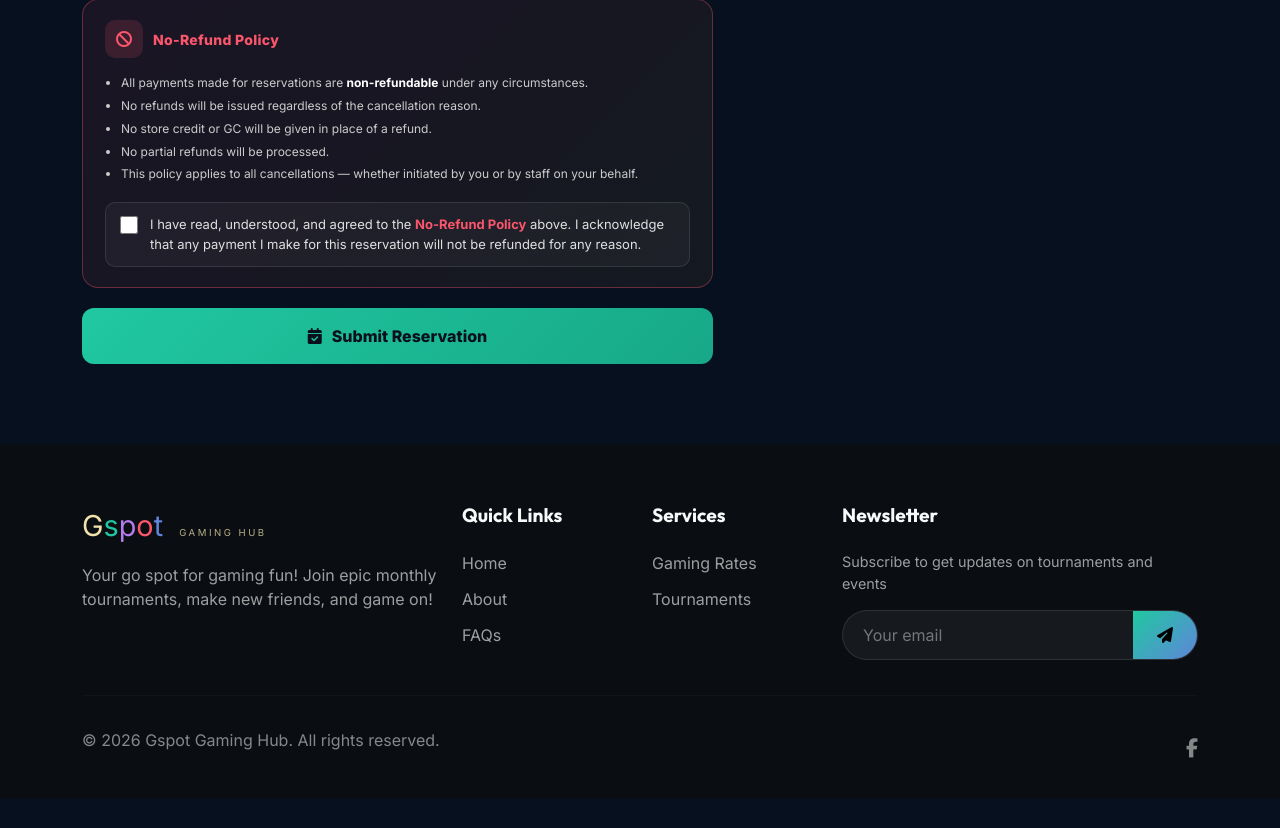
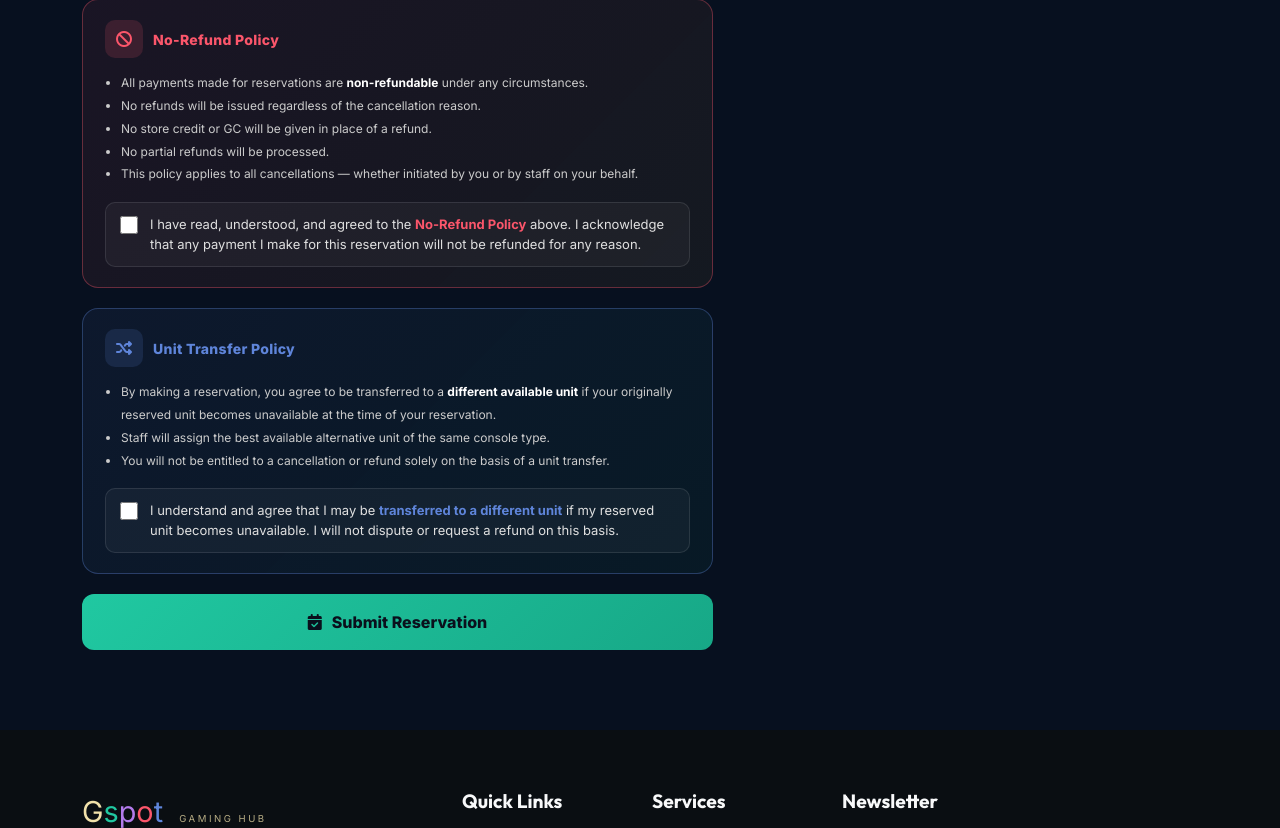
Before and after one commit to litolabiano/GamingSpotHub, a PHP site: page /GamingSpotHub/reserve.php in a window 1280 px wide. Shown: the part 2174-3002 px from the top of the page. Before the commit the page ends 2972 px from the top, so only its background shows below. Run offline with PHP 8.4, Linux system fonts and the light colour scheme; a user stored in the database is signed in; data comes from the database, SQL or seed files in the repository; some libraries are stand-ins or nearby versions.

Commit message:
reserve
reserve

```diff
--- a/reserve.php
+++ b/reserve.php
@@ -101,6 +101,8 @@ if ($_SERVER['REQUEST_METHOD'] === 'POST') {
         $error = 'Please select a payment method for your downpayment.';
     } elseif (!$error && $dp_amount > 0 && ($_POST['no_refund_agreed'] ?? '') !== '1') {
         $error = 'You must read and agree to the No-Refund Policy before submitting a payment.';
+    } elseif (!$error && ($_POST['unit_transfer_agreed'] ?? '') !== '1') {
+        $error = 'You must acknowledge the Unit Transfer Policy before submitting your reservation.';
     }
 
     if (!$error) {
@@ -950,7 +952,44 @@ if (!empty($_GET['console'])) {
                         </label>
                     </div>
 
-                    <!-- Summary preview -->
+                    <!-- ── Unit Transfer Policy Acknowledgment ─────────────── -->
+                    <div id="unitTransferPolicyBox" style="
+                        background:linear-gradient(135deg,rgba(95,133,218,.08),rgba(32,200,161,.05));
+                        border:1px solid rgba(95,133,218,.35);
+                        border-radius:16px;
+                        padding:20px 22px;
+                        margin-bottom:20px;">
+                        <div style="display:flex;align-items:center;gap:10px;margin-bottom:14px;">
+                            <div style="width:38px;height:38px;border-radius:10px;
+                                background:rgba(95,133,218,.15);
+                                display:flex;align-items:center;justify-content:center;
+                                flex-shrink:0;color:#5f85da;font-size:1rem;">
+                                <i class="fas fa-shuffle"></i>
+                            </div>
+                            <div style="font-weight:800;color:#5f85da;font-size:14px;letter-spacing:.3px;">Unit Transfer Policy</div>
+                        </div>
+                        <ul style="font-size:12px;color:#ccc;line-height:1.9;margin:0 0 16px 16px;padding:0;">
+                            <li>By making a reservation, you agree to be transferred to a <strong style="color:#fff;">different available unit</strong> if your originally reserved unit becomes unavailable at the time of your reservation.</li>
+                            <li>Staff will assign the best available alternative unit of the same console type.</li>
+                            <li>You will not be entitled to a cancellation or refund solely on the basis of a unit transfer.</li>
+                        </ul>
+                        <label id="unitTransferLabel" style="
+                            display:flex;align-items:flex-start;gap:12px;
+                            cursor:pointer;
+                            background:rgba(255,255,255,.04);
+                            border:1px solid rgba(255,255,255,.1);
+                            border-radius:10px;
+                            padding:12px 14px;
+                            transition:border-color .2s,background .2s;">
+                            <input type="checkbox" id="unitTransferCheck" name="unit_transfer_agreed" value="1"
+                                   onchange="handlePolicyChecks()"
+                                   style="width:18px;height:18px;margin-top:1px;flex-shrink:0;accent-color:#5f85da;cursor:pointer;">
+                            <span style="font-size:13px;color:#e0e0e0;line-height:1.5;">
+                                I understand and agree that I may be <strong style="color:#5f85da;">transferred to a different unit</strong>
+                                if my reserved unit becomes unavailable. I will not dispute or request a refund on this basis.
+                            </span>
+                        </label>
+                    </div>
                     <div class="reserve-summary" id="summaryBox" style="display:none;">
                         <div style="font-size:12px;font-weight:700;text-transform:uppercase;letter-spacing:.8px;color:#20c8a1;margin-bottom:14px;">
                             <i class="fas fa-receipt"></i> Reservation Summary
@@ -1408,22 +1447,35 @@ function selectDpMethod(method) {
     updateSummary();
 }
 
-/* ── No-Refund Policy checkbox ──────────────────────── */
-function handleNoRefundCheck(checkbox) {
-    const btn   = document.getElementById('submitBtn');
-    const label = document.getElementById('noRefundLabel');
-    if (checkbox.checked) {
-        btn.disabled = false;
-        btn.style.opacity = '1';
-        label.style.borderColor = 'rgba(251,86,107,.6)';
-        label.style.background  = 'rgba(251,86,107,.08)';
-    } else {
-        btn.disabled = true;
-        btn.style.opacity = '0.5';
-        label.style.borderColor = 'rgba(255,255,255,.1)';
-        label.style.background  = 'rgba(255,255,255,.04)';
-    }
-}
+/* ── Policy checkboxes — both must be ticked to enable Submit ──────── */
+function handlePolicyChecks() {
+    const btn           = document.getElementById('submitBtn');
+    const noRefund      = document.getElementById('noRefundCheck');
+    const unitTransfer  = document.getElementById('unitTransferCheck');
+    const noRefundLabel = document.getElementById('noRefundLabel');
+    const transferLabel = document.getElementById('unitTransferLabel');
+
+    // Highlight each label based on its own state
+    if (noRefundLabel) {
+        noRefundLabel.style.borderColor = noRefund?.checked ? 'rgba(251,86,107,.6)' : 'rgba(255,255,255,.1)';
+        noRefundLabel.style.background  = noRefund?.checked ? 'rgba(251,86,107,.08)' : 'rgba(255,255,255,.04)';
+    }
+    if (transferLabel) {
+        transferLabel.style.borderColor = unitTransfer?.checked ? 'rgba(95,133,218,.6)' : 'rgba(255,255,255,.1)';
+        transferLabel.style.background  = unitTransfer?.checked ? 'rgba(95,133,218,.08)' : 'rgba(255,255,255,.04)';
+    }
+
+    // Both must be checked — unit transfer is always required; no-refund only if paying
+    const noRefundOk  = noRefund   ? noRefund.checked   : true;
+    const transferOk  = unitTransfer ? unitTransfer.checked : false;
+    const allAgreed   = noRefundOk && transferOk;
+
+    btn.disabled      = !allAgreed;
+    btn.style.opacity = allAgreed ? '1' : '0.5';
+}
+
+/* Alias — the no-refund checkbox calls this by name */
+function handleNoRefundCheck() { handlePolicyChecks(); }
 
 /* ── Operating hours + 1-hr lead-time enforcement ──── */
 const MIN_LEAD_SECONDS = 3600; // 1 hour
```
